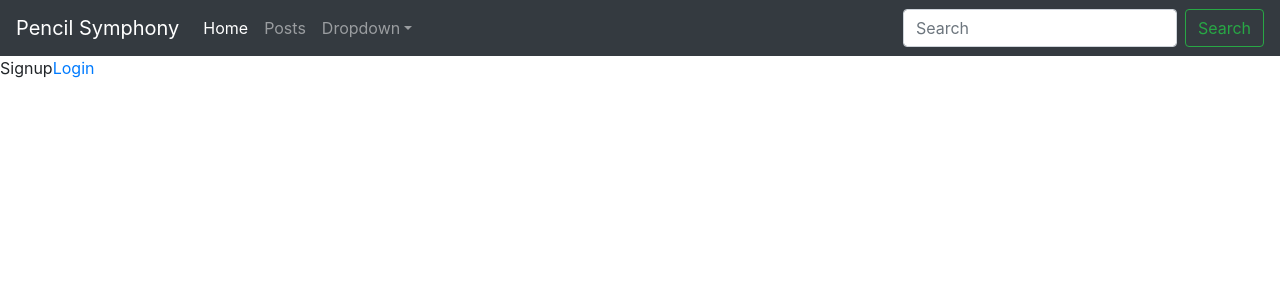
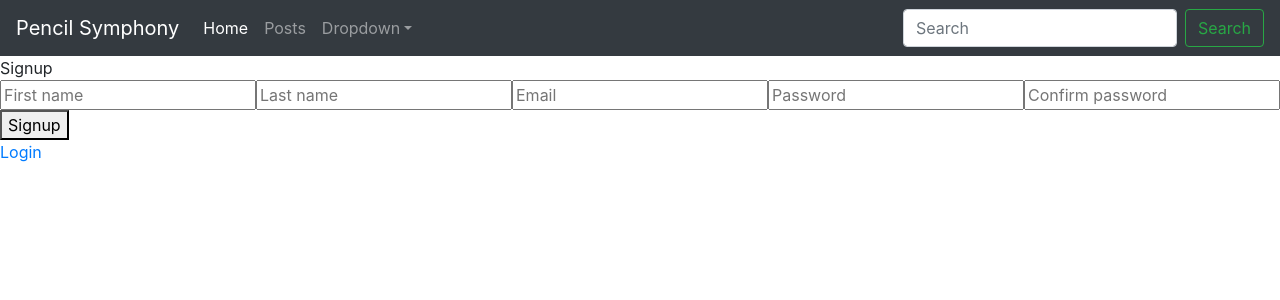
Before and after one commit to LuisManuelGlz/pencil-symphony, a React (Create React App) app in the folder client/: page /signup in a window 1280 px wide. Shown: the top 300 px of the page. Built offline with nearby package versions, Linux system fonts and the light colour scheme.

Commit message:
Se implementó los actions y reducers para users y alert
Se extendió componente Signup se conectó con la store para el
manejo de los actions signup y cancelRedirect

Se renombró la carpeta types a actionTypes

```diff
--- a/client/package.json
+++ b/client/package.json
@@ -42,5 +42,6 @@
       "last 1 firefox version",
       "last 1 safari version"
     ]
-  }
+  },
+  "proxy": "http://localhost:4000"
 }
--- a/client/src/components/auth/Login.js
+++ b/client/src/components/auth/Login.js
@@ -1,4 +1,6 @@
 import React, { Component } from 'react';
+// import { connect } from 'react-redux';
+import {  } from '../../redux/actions/auth';
 import { Link } from 'react-router-dom';
 
 class Login extends Component {
--- a/client/src/components/users/Signup.js
+++ b/client/src/components/users/Signup.js
@@ -1,15 +1,102 @@
 import React, { Component } from 'react';
-import { Link } from 'react-router-dom';
+import { connect } from 'react-redux';
+import { signup, cancelRedirect } from '../../redux/actions/users';
+import { Link, Redirect } from 'react-router-dom';
 
 class Signup extends Component {
+  constructor(props) {
+    super(props);
+    this.state = {
+      firstName: '',
+      lastName: '',
+      email: '',
+      password: '',
+      password2: ''
+    };
+
+    this.handleChange = this.handleChange.bind(this);
+    this.handleSubmit = this.handleSubmit.bind(this);
+  }
+
+  handleChange(e) {
+    const { name, value } = e.target;
+    this.setState({ [name]: value });
+  }
+
+  handleSubmit(e) {
+    e.preventDefault();
+
+    const user = {
+      firstName: this.state.firstName,
+      lastName: this.state.lastName,
+      email: this.state.email,
+      password: this.state.password,
+      password2: this.state.password2
+    };
+
+    this.props.signup(user);
+  }
+
   render() {
+    if (this.props.toLogin) {
+      this.props.cancelRedirect();
+      return <Redirect to="/login" />;
+    }
+
     return (
       <div>
         Signup
+        <form onSubmit={this.handleSubmit}>
+          <input
+            type="text"
+            className=""
+            name="firstName"
+            value={this.state.firstName}
+            placeholder="First name"
+            onChange={this.handleChange}
+          />
+          <input
+            type="text"
+            className=""
+            name="lastName"
+            value={this.state.lastName}
+            placeholder="Last name"
+            onChange={this.handleChange}
+          />
+          <input
+            type="email"
+            className=""
+            name="email"
+            value={this.state.email}
+            placeholder="Email"
+            onChange={this.handleChange}
+          />
+          <input
+            type="password"
+            className=""
+            name="password"
+            value={this.state.password}
+            placeholder="Password"
+            onChange={this.handleChange}
+          />
+          <input
+            type="password"
+            className=""
+            name="password2"
+            value={this.state.password2}
+            placeholder="Confirm password"
+            onChange={this.handleChange}
+          />
+          <button type="submit">Signup</button>
+        </form>
         <Link to="/login">Login</Link>
       </div>
     );
   }
 }
 
-export default Signup;
+const mapStateToProps = state => ({
+  toLogin: state.users.toLogin
+});
+
+export default connect(mapStateToProps, { signup, cancelRedirect })(Signup);
--- a/client/src/redux/actions/types.js
+++ b/client/src/redux/actions/actionTypes.js
@@ -1,5 +1,8 @@
+export const SET_ALERT = 'SET_ALERT';
+export const REMOVE_ALERT = 'REMOVE_ALERT';
 export const USER_LOADED = 'USER_LOADED';
 export const SIGNUP_SUCCESS = 'SIGNUP_SUCCESS';
 export const SIGNUP_FAIL = 'SIGNUP_FAIL';
+export const LOGIN_LOADED = 'LOGIN_LOADED';
 export const LOGIN_SUCCESS = 'LOGIN_SUCCESS';
 export const LOGIN_FAIL = 'LOGIN_FAIL';
--- /dev/null
+++ b/client/src/redux/actions/alert.js
@@ -0,0 +1,4 @@
+import { SET_ALERT } from '../actions/actionTypes';
+
+export const setAlert = messages => dispatch =>
+  dispatch({ type: SET_ALERT, payload: messages });
--- a/client/src/redux/actions/auth.js
+++ b/client/src/redux/actions/auth.js
@@ -1,2 +1,2 @@
-import axios from 'axios';
-import { LOGIN_SUCCESS, LOGIN_FAIL } from './types';
+// import axios from 'axios';
+// import { LOGIN_SUCCESS, LOGIN_FAIL } from './actionTypes';
--- a/client/src/redux/actions/users.js
+++ b/client/src/redux/actions/users.js
@@ -1,28 +1,20 @@
 import axios from 'axios';
-import { SIGNUP_SUCCESS, SIGNUP_FAIL } from './types';
+import { setAlert } from './alert';
+import { SIGNUP_SUCCESS, SIGNUP_FAIL, LOGIN_LOADED } from './actionTypes';
 
-export const register = ({
-  firstName,
-  lastName,
-  email,
-  password,
-  password2
-}) => dispatch => {
+export const signup = user => async dispatch => {
   axios.defaults.headers.common['Content-Type'] = 'application/json';
 
-  const body = {
-    firstName,
-    lastName,
-    email,
-    password,
-    password2
-  };
-
   try {
-    const res = axios.post('/api/users/signup', body);
-
+    const res = await axios.post('/api/users/signup', user);
     dispatch({ type: SIGNUP_SUCCESS, payload: res.data });
   } catch (error) {
-
+    const messages = error.response.data;
+    dispatch(setAlert(messages));
+    dispatch({ type: SIGNUP_FAIL });
   }
 };
+
+export const cancelRedirect = () => dispatch => {
+  dispatch({ type: LOGIN_LOADED, payload: false });
+};
--- /dev/null
+++ b/client/src/redux/reducers/alert.js
@@ -0,0 +1,14 @@
+import { SET_ALERT } from '../actions/actionTypes';
+
+const initialState = [];
+
+export default function(state = initialState, action) {
+  const { type, payload } = action;
+
+  switch (type) {
+    case SET_ALERT:
+      return payload;
+    default:
+      return state;
+  }
+}
--- a/client/src/redux/reducers/auth.js
+++ b/client/src/redux/reducers/auth.js
@@ -1,4 +1,4 @@
-import { USER_LOADED, LOGIN_SUCCESS, LOGIN_FAIL } from '../actions/types';
+import { USER_LOADED, LOGIN_SUCCESS, LOGIN_FAIL } from '../actions/actionTypes';
 
 const initialState = {
   token: localStorage.getItem('token'),
--- a/client/src/redux/reducers/index.js
+++ b/client/src/redux/reducers/index.js
@@ -1,9 +1,11 @@
 import { combineReducers } from 'redux';
 
+import alert from './alert';
 import users from './users';
 import auth from './auth';
 
 export default combineReducers({
+  alert,
   users,
   auth
 });
--- a/client/src/redux/reducers/users.js
+++ b/client/src/redux/reducers/users.js
@@ -0,0 +1,32 @@
+import { SIGNUP_SUCCESS, SIGNUP_FAIL, LOGIN_LOADED } from '../actions/actionTypes';
+
+const initialState = {
+  isLoading: true,
+  toLogin: false
+};
+
+export default function(state = initialState, action) {
+  const { type } = action;
+
+  switch (type) {
+    case LOGIN_LOADED:
+      return {
+        ...state,
+        isLoading: false,
+        toLogin: false
+      };
+    case SIGNUP_SUCCESS:
+      return {
+        ...state,
+        isLoading: false,
+        toLogin: true
+      };
+    case SIGNUP_FAIL:
+      return {
+        ...state,
+        isLoading: false
+      };
+    default:
+      return state;
+  }
+}
```
Also changed, not shown: 2 other files (tests, documents, lock files or other folders).
